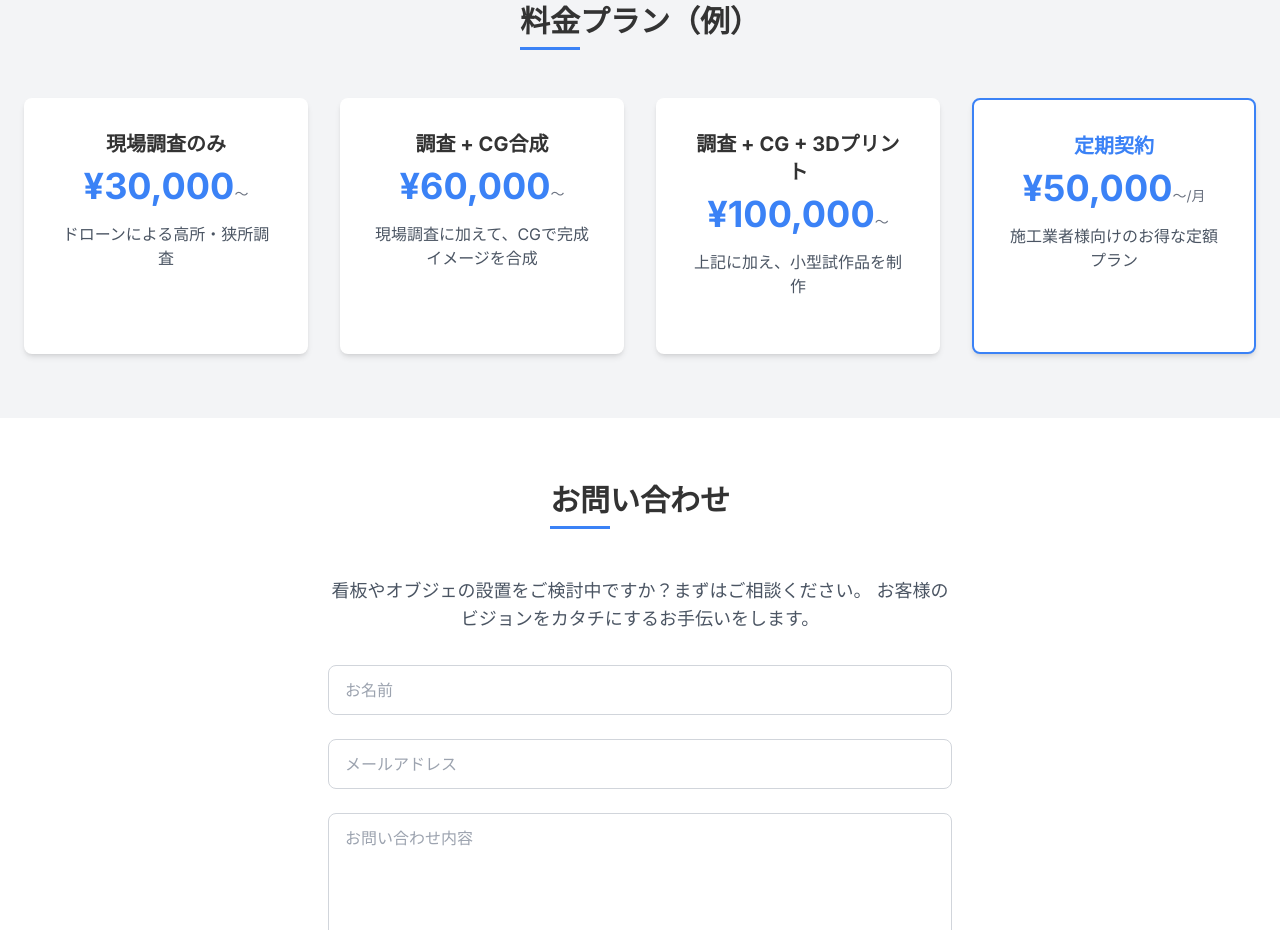
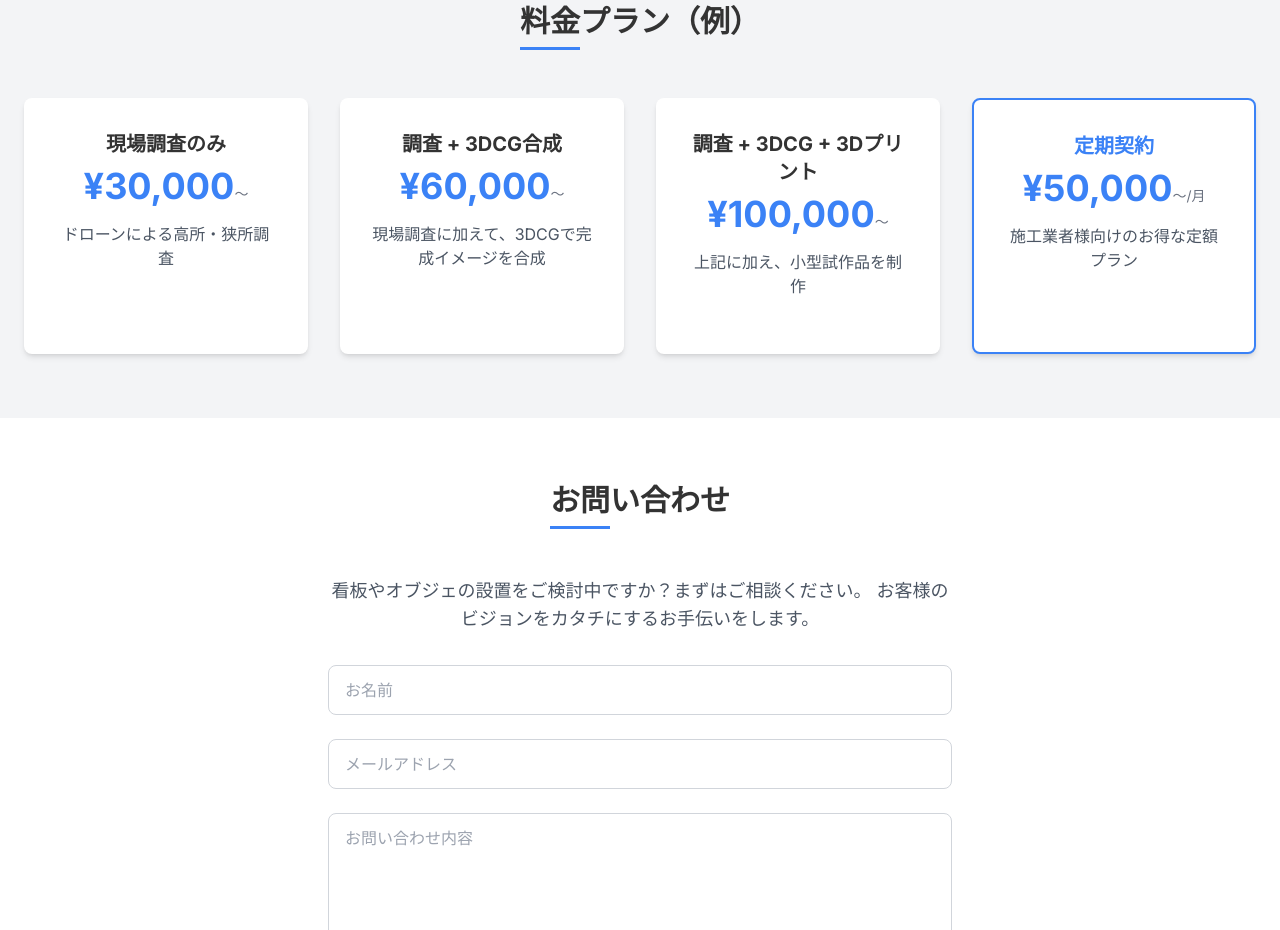
Before and after one commit to ShujiM/drone-3d-website, a plain HTML site: page index.html in a window 1280 px wide. Shown: the part 3154-4084 px from the top of the page. Drawn offline with nearby package versions, Linux system fonts and the light colour scheme.

Commit message:
Update-pricing-plan-text

```diff
--- a/index.html
+++ b/index.html
@@ -242,13 +242,13 @@
                 </div>
                 <!-- プランカード2 -->
                 <div class="bg-white p-6 sm:p-8 rounded-lg shadow-md card">
-                    <h3 class="text-lg sm:text-xl font-bold mb-2">調査 + CG合成</h3>
+                    <h3 class="text-lg sm:text-xl font-bold mb-2">調査 + 3DCG合成</h3>
                     <p class="text-3xl sm:text-4xl font-extrabold text-blue-500 mb-4">¥60,000<span class="text-sm font-normal text-gray-500">～</span></p>
-                    <p class="text-sm sm:text-base text-gray-600 mb-6">現場調査に加えて、CGで完成イメージを合成</p>
+                    <p class="text-sm sm:text-base text-gray-600 mb-6">現場調査に加えて、3DCGで完成イメージを合成</p>
                 </div>
                 <!-- プランカード3 -->
                 <div class="bg-white p-6 sm:p-8 rounded-lg shadow-md card">
-                    <h3 class="text-lg sm:text-xl font-bold mb-2">調査 + CG + 3Dプリント</h3>
+                    <h3 class="text-lg sm:text-xl font-bold mb-2">調査 + 3DCG + 3Dプリント</h3>
                     <p class="text-3xl sm:text-4xl font-extrabold text-blue-500 mb-4">¥100,000<span class="text-sm font-normal text-gray-500">～</span></p>
                     <p class="text-sm sm:text-base text-gray-600 mb-6">上記に加え、小型試作品を制作</p>
                 </div>
```
